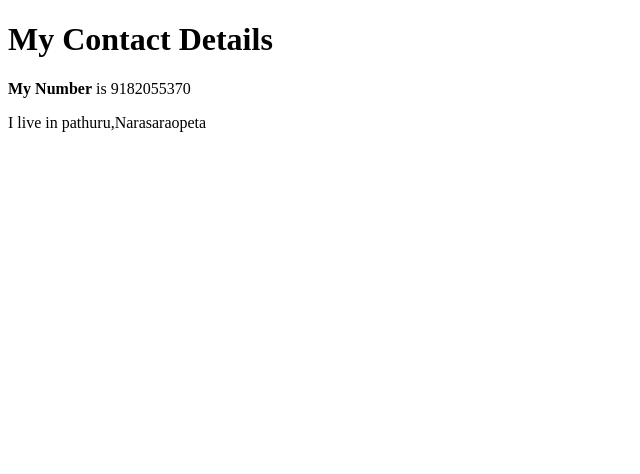
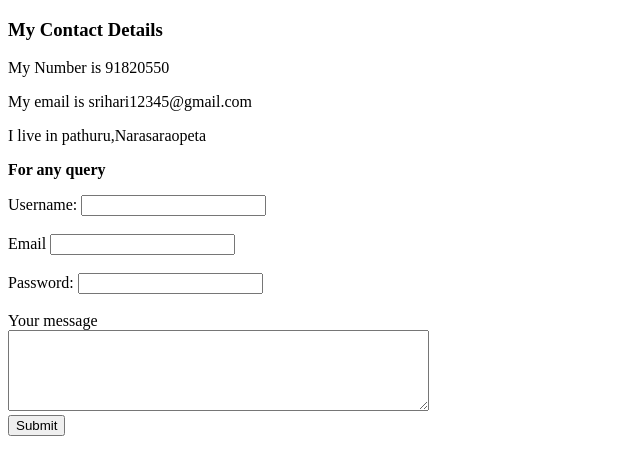
Before and after one commit to yarrapathruni-srihari/my_resume, a plain HTML site: page contact.html in a window 1280 px wide. Shown: the whole page, without its empty margins (0-640 px from the left). Drawn offline with Linux system fonts and the light colour scheme.

Commit message:
basic resume html files

```diff
--- a/contact.html
+++ b/contact.html
@@ -6,8 +6,28 @@
     </head>
     <body>
         <!-- this is the contact details that are written in anchor tag in another file -->
-        <h1><strong>My Contact Details</strong></h1>
-        <p><b>My Number</b> is 9182055370</p>
+        <h3><strong>My Contact Details</strong></h3>
+        <p>My Number is 91820550</p>
+        <p>My email is srihari12345@gmail.com</p>
         <p>I live in pathuru,Narasaraopeta</p>
+        <p><strong>For any query</strong></p>
+        <form action="mailto:srihari4338@gmail.com" method="post" enctype="text/plain">
+            <!-- here action means when the user type his username email
+            his data will be goes to the mail mentioned in action
+            and method="post" is telling the form to post the data in mail
+            and we are encrypting the data into plain text -->
+            <label>Username:</label>
+            <input type="text" name="username"><br>
+            <br>
+            <label>Email</label>
+            <input type="email" name="useremail"><br>
+            <br>
+            <label>Password:</label>
+            <input type="password"><br>
+            <br>
+            <label>Your message</label><br>
+            <textarea name="usermessage" rows="5" cols="50"></textarea><br>
+            <input type="submit">
+        </form>
     </body>
 </html>
```
